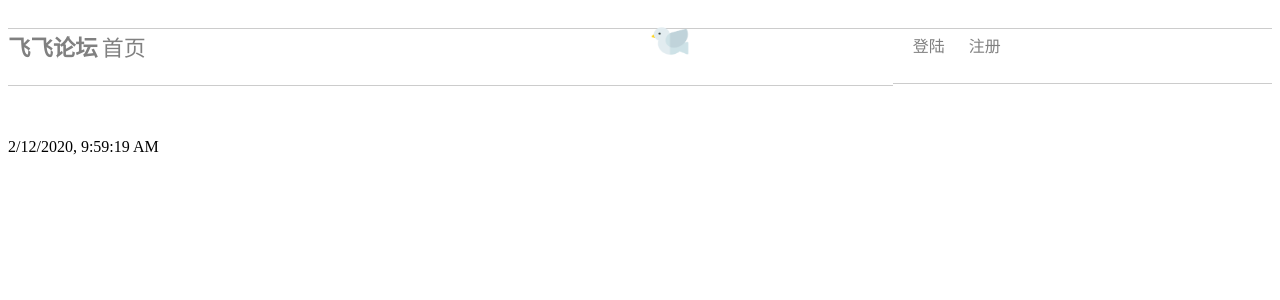
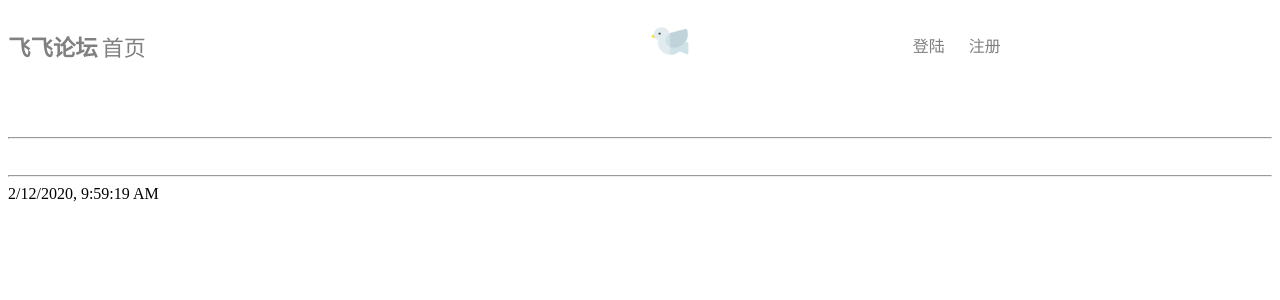
Before and after one commit to dengfuming123/kao, a Django app: template index/templates/index.html in a window 1280 px wide. Shown: the top 300 px of the page. Run offline with Django 3.2, Linux system fonts and the light colour scheme; the template is opened without the code that fills it, so the values that code supplies are empty.

Commit message:
改了一下css

```diff
--- a/index/templates/index.html
+++ b/index/templates/index.html
@@ -18,11 +18,13 @@
 <li><a href="/record/{{ user_id }}">你的发帖记录</a></li>
 {% endif %}
 </div>
+<hr>
 <div class="contexts">
 {% for post in posts %}
 <p><a href="/post/{{ post.id }}">{{ post.title }}</a></p>
 {% endfor %}
 </div>
+<hr>
 <div class="submit">
 {% if username %}
 <li><a href="submit.html">发帖</a></li>
--- a/index/views.py
+++ b/index/views.py
@@ -24,6 +24,7 @@
     commit_user = request.user.id
     commit_pic = request.FILES.get('pic')
     username = request.user.username
+    user_id = commit_user
     commits = Commit.objects.filter(post_id=id)
     if request.method == 'POST':
         if commit_body and commit_post and commit_user and commit_pic:
--- a/static/css/base.css
+++ b/static/css/base.css
@@ -3,10 +3,8 @@
              padding: 0;
          }
          div.nav{
-             border-bottom: 1px solid #ccc;
              float:left;
              width:70%;
-
          }
          div.nav a{
              text-decoration: none;
@@ -24,5 +22,6 @@
              padding-left:500px;
              width:40px;
              height:30px;
+             padding-top:10px;
 
          }
--- a/static/css/login.css
+++ b/static/css/login.css
@@ -2,7 +2,6 @@
   float:left;
   width: 30%;
   margin-bottom:54px;
-  border-bottom: 1px solid #ccc;
   height:75px;
          }
 div.login a{
@@ -60,11 +59,11 @@
 div.contexts{
  font-family: "Microsoft soft";
  padding-bottom:20px;
- border-bottom: 1px solid #ccc;
 }
 div.contexts a{
  text-decoration: none;
  color: LightSalmon;
+  border-bottom: 1px solid LightSalmon;
 }
 div.contexts a:hover{
 color:#1E90FF;
@@ -94,6 +93,5 @@
 margin-top: 2em;
 }
 h3.comment_area_title{
-border-bottom: 1px solid #ccc;
 padding-bottom: 0.4em;
 }
```
